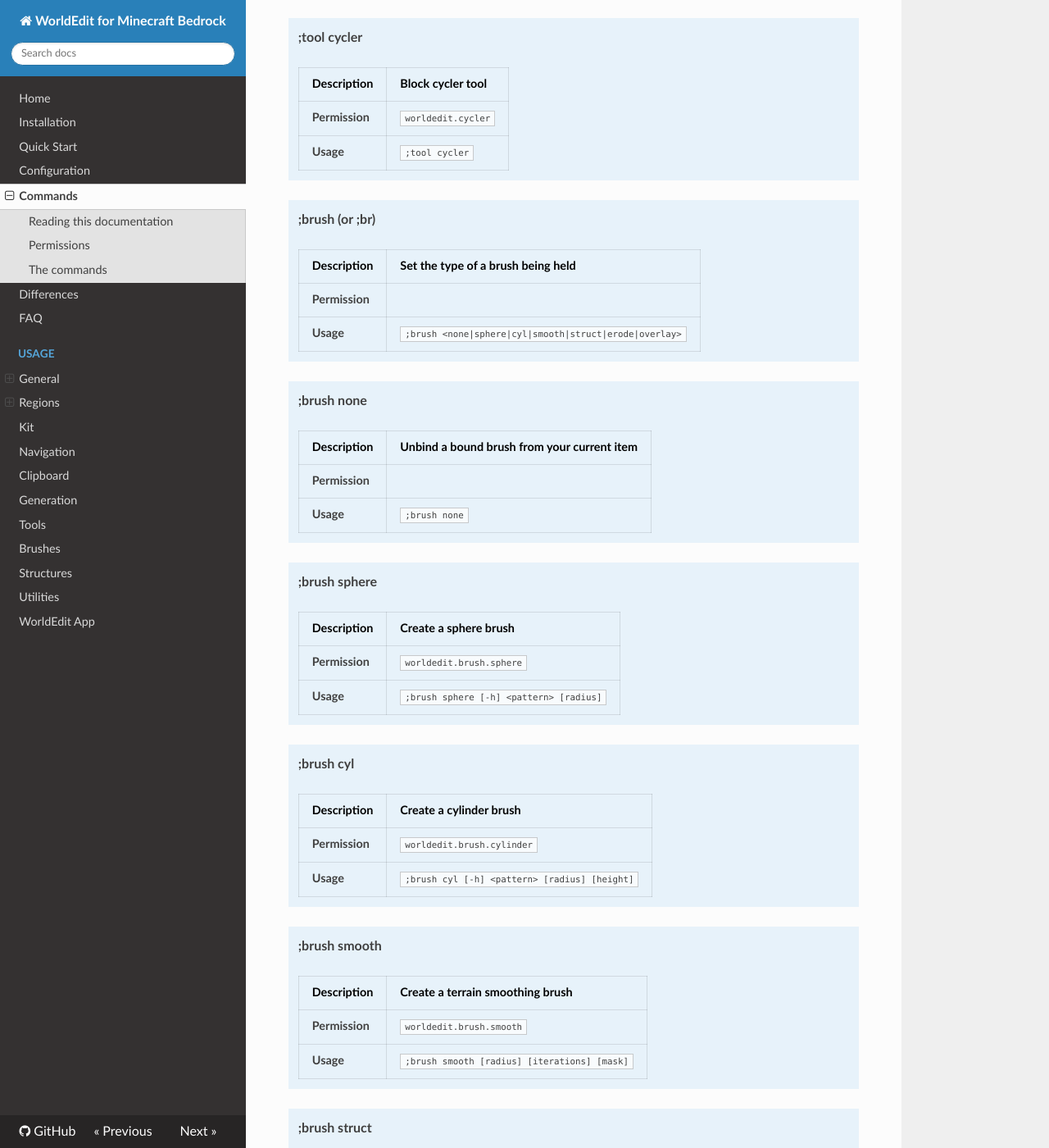
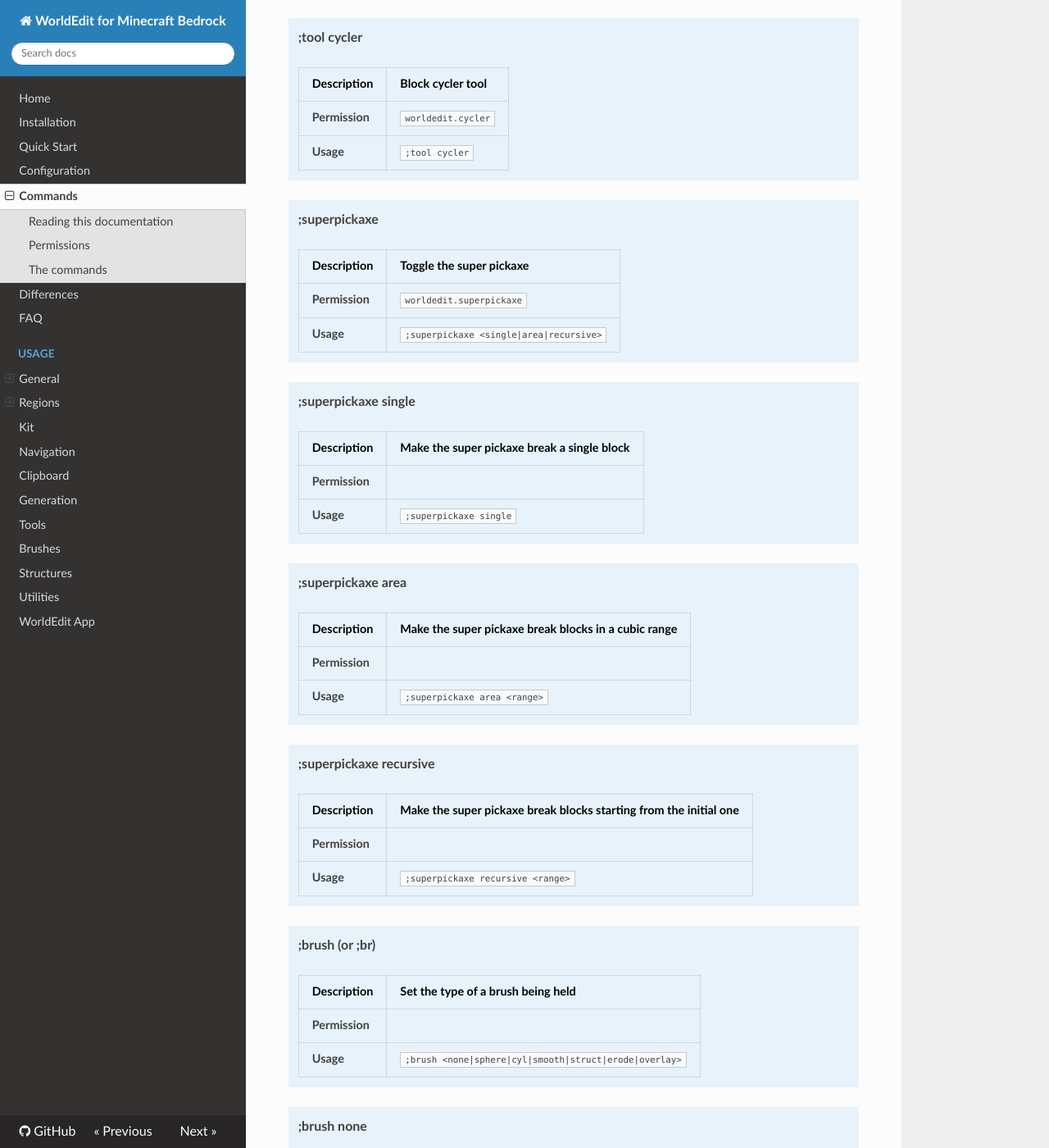
Before and after one commit to SIsilicon/WorldEdit-BE-Docs, an MkDocs documentation site: the page built from docs/commands.md, in a window 1280 px wide and 1400 px high, scrolled down 19890 px. Shown: the whole window at 82% size. Built offline with MkDocs 1.6.1, drawn with Linux system fonts in a browser that asks for light colours; nearby versions of some CDN libraries; some of the changed text lies outside the part shown.

Commit message:
Updated docs for 0.8.4

```diff
--- a/docs/commands.md
+++ b/docs/commands.md
@@ -89,7 +89,7 @@
 	|**Description**|Prints the id and states of the block you're looking at.|
 	|:--|:--|
 	|**Permission**|`worldedit.blockid`|
-	|**Usage**|`;blockid`|
+	|**Usage**|`;blockid [-d]`|
 
 !!! note ""
 
@@ -795,6 +795,42 @@
 
 !!! note ""
 
+	**;superpickaxe**
+
+	|**Description**|Toggle the super pickaxe|
+	|:--|:--|
+	|**Permission**|`worldedit.superpickaxe`|
+	|**Usage**|`;superpickaxe <single|area|recursive>`|
+
+!!! note ""
+
+	**;superpickaxe single**
+
+	|**Description**|Make the super pickaxe break a single block|
+	|:--|:--|
+	|**Permission**||
+	|**Usage**|`;superpickaxe single`|
+
+!!! note ""
+
+	**;superpickaxe area**
+
+	|**Description**|Make the super pickaxe break blocks in a cubic range|
+	|:--|:--|
+	|**Permission**||
+	|**Usage**|`;superpickaxe area <range>`|
+
+!!! note ""
+
+	**;superpickaxe recursive**
+
+	|**Description**|Make the super pickaxe break blocks starting from the initial one|
+	|:--|:--|
+	|**Permission**||
+	|**Usage**|`;superpickaxe recursive <range>`|
+
+!!! note ""
+
 	**;brush (or ;br)**
 
 	|**Description**|Set the type of a brush being held|
```
Also changed, not shown: docs/usage/general/patterns.md (+1 -1 lines), docs/usage/tools.md (+16 -0 lines).
